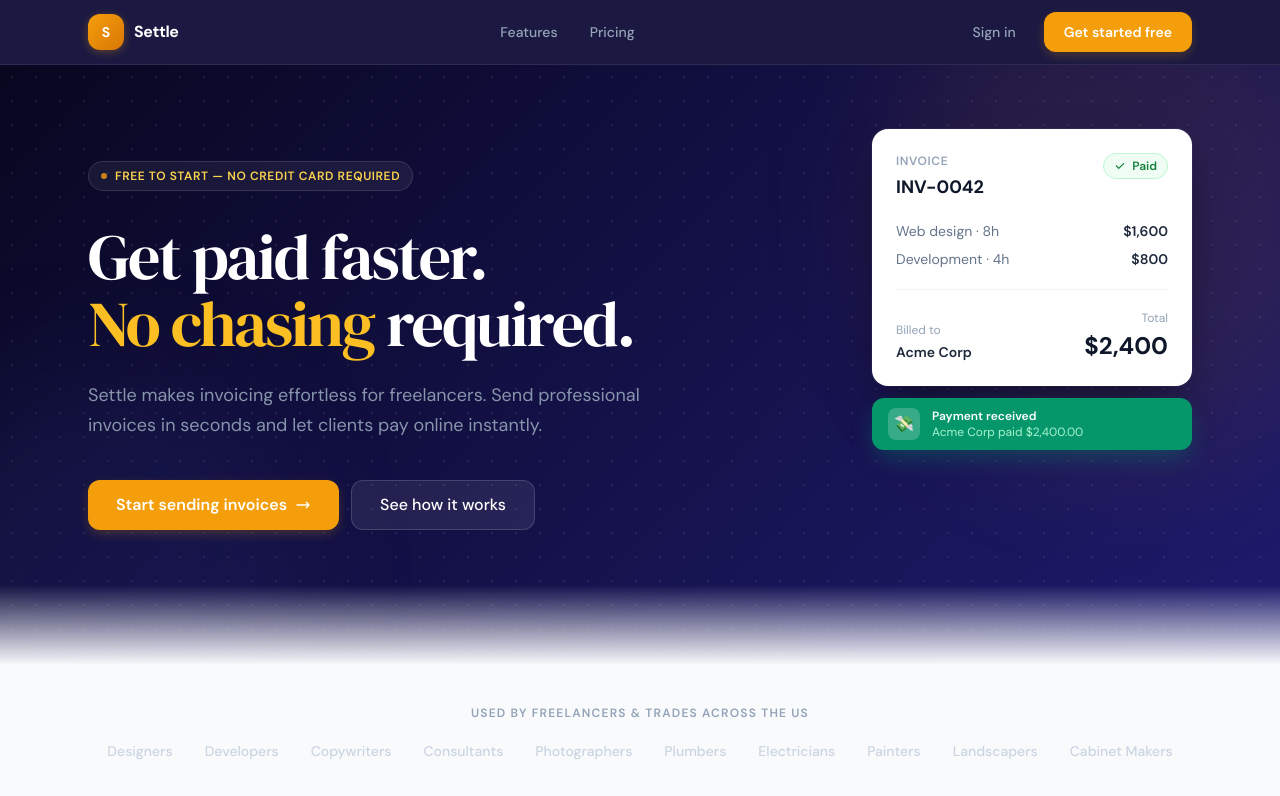
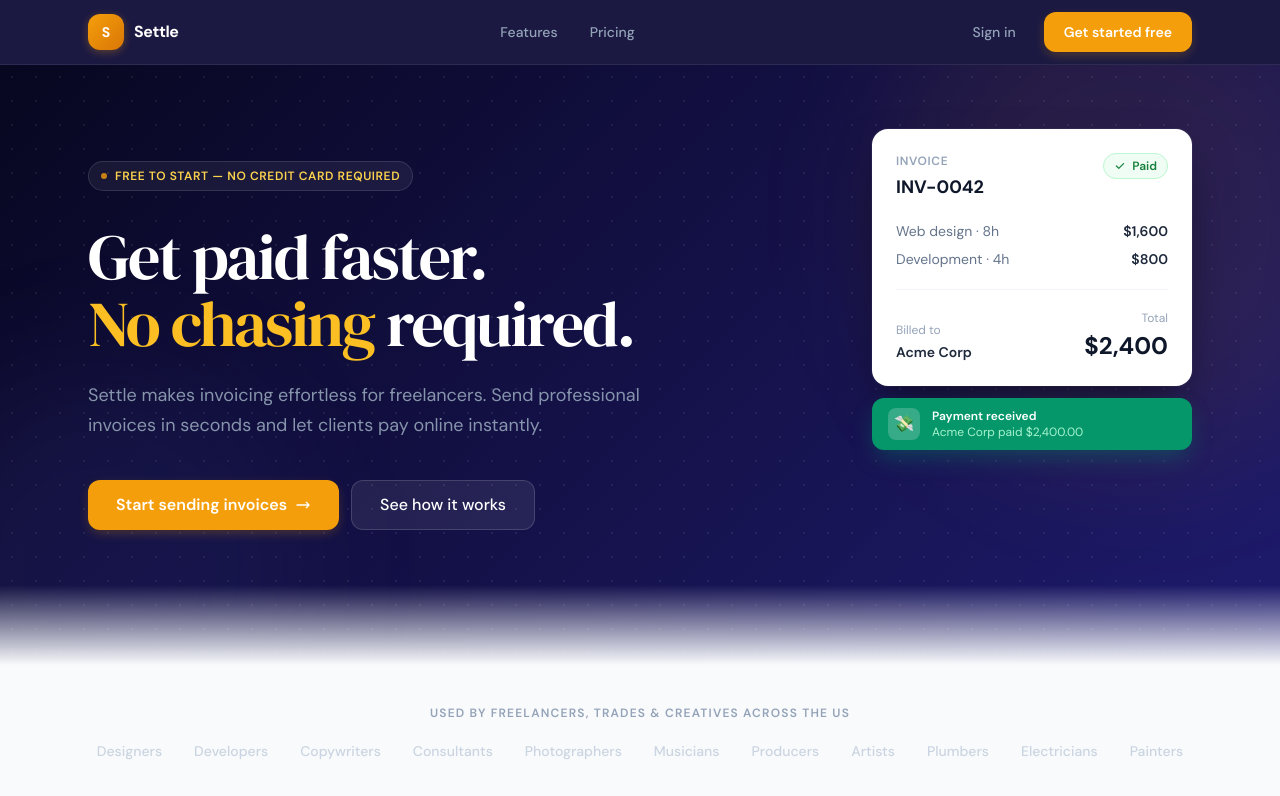
Before and after one commit to tdwint/settle, a Next.js app: page / in a window 1280 px wide. Shown: the top 796 px of the page. Built offline with nearby package versions, Linux system fonts and the light colour scheme.

Commit message:
Add musicians, producers, artists to landing page and SEO keywords

```diff
--- a/app/layout.tsx
+++ b/app/layout.tsx
@@ -15,6 +15,8 @@ export const metadata: Metadata = {
     'free invoice app', 'invoice software for freelancers', 'invoice app for contractors',
     'invoice for plumbers', 'invoice for electricians', 'invoice for painters',
     'invoice for landscapers', 'invoice for designers', 'invoice for developers',
+    'invoice for musicians', 'invoice for producers', 'invoice for artists',
+    'musician invoice template', 'freelance musician invoicing', 'music producer invoice',
     'send invoices online', 'get paid online', 'freelance invoicing', 'contractor invoice',
     'small business invoice', 'invoice generator', 'online payment for freelancers',
   ],
--- a/app/page.tsx
+++ b/app/page.tsx
@@ -2,8 +2,8 @@ import type { Metadata } from 'next'
 import Link from 'next/link'
 
 export const metadata: Metadata = {
-  title: 'Settle — Free Invoice App for Freelancers, Contractors & Trades',
-  description: 'Send professional invoices and get paid online in minutes. Free invoice software for freelancers, plumbers, electricians, designers, developers, landscapers, and more. No credit card required.',
+  title: 'Settle — Free Invoice App for Freelancers, Contractors, Trades & Creatives',
+  description: 'Send professional invoices and get paid online in minutes. Free invoice software for freelancers, plumbers, electricians, designers, musicians, producers, artists, and more. No credit card required.',
   alternates: { canonical: 'https://gigpay.today' },
 }
 
@@ -127,9 +127,9 @@ export default function LandingPage() {
       {/* ── SOCIAL PROOF ────────────────────────────────────── */}
       <section className="py-10 border-b" style={{borderColor:'#e2e8f0'}}>
         <div className="max-w-6xl mx-auto px-6 text-center">
-          <p className="text-xs font-semibold uppercase tracking-widest mb-5" style={{color:'#94a3b8'}}>Used by freelancers &amp; trades across the US</p>
+          <p className="text-xs font-semibold uppercase tracking-widest mb-5" style={{color:'#94a3b8'}}>Used by freelancers, trades &amp; creatives across the US</p>
           <div className="flex items-center justify-center gap-8 flex-wrap">
-            {['Designers', 'Developers', 'Copywriters', 'Consultants', 'Photographers', 'Plumbers', 'Electricians', 'Painters', 'Landscapers', 'Cabinet Makers'].map(role => (
+            {['Designers', 'Developers', 'Copywriters', 'Consultants', 'Photographers', 'Musicians', 'Producers', 'Artists', 'Plumbers', 'Electricians', 'Painters', 'Landscapers', 'Cabinet Makers'].map(role => (
               <span key={role} className="text-sm font-medium" style={{color:'#cbd5e1'}}>{role}</span>
             ))}
           </div>
@@ -265,6 +265,9 @@ export default function LandingPage() {
               { emoji: '🏗️', trade: 'Contractors', desc: 'Progress billing, final invoices, change orders — all in one place.' },
               { emoji: '📷', trade: 'Photographers', desc: 'Bill per session or package. Accept card payments from any client.' },
               { emoji: '💻', trade: 'Developers', desc: 'Hourly or project-based. Multi-currency for international clients.' },
+              { emoji: '🎵', trade: 'Musicians', desc: 'Invoice for gigs, sessions, and lessons. Get paid before you pack up.' },
+              { emoji: '🎬', trade: 'Producers', desc: 'Bill for beats, mixes, videos, and content. One link, instant payment.' },
+              { emoji: '🎨', trade: 'Artists', desc: 'Commission work, prints, murals — invoice professionally every time.' },
             ].map(({ emoji, trade, desc }) => (
               <div key={trade} className="card p-5">
                 <div className="text-2xl mb-3">{emoji}</div>
```
